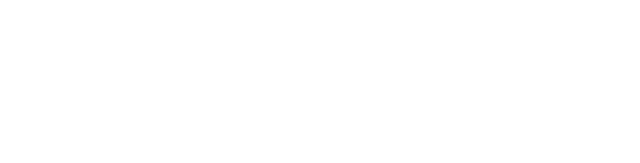
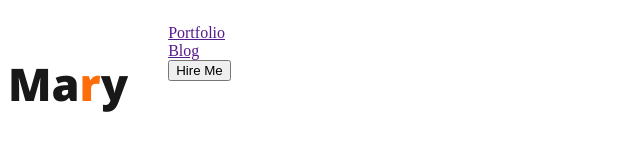
Before and after one commit to shemul345/shemul-s-portfolio, a plain HTML site: page index.html in a window 1280 px wide. Shown: the whole page, without its empty margins (0-640 px from the left). Drawn offline with nearby package versions, Linux system fonts and the light colour scheme.

Commit message:
added nav

```diff
--- a/index.html
+++ b/index.html
@@ -4,8 +4,31 @@
     <meta charset="UTF-8">
     <meta name="viewport" content="width=device-width, initial-scale=1.0">
     <title>Shemul's Portfolio</title>
+    <!-- ===== Google Font ===== -->
+    <link rel="preconnect" href="https://fonts.googleapis.com">
+    <link rel="preconnect" href="https://fonts.gstatic.com" crossorigin>
+    <link href="https://fonts.googleapis.com/css2?family=Open+Sans:ital,wght@0,300..800;1,300..800&display=swap" rel="stylesheet">
+
+    <link rel="stylesheet" href="styles/styles.css">
 </head>
 <body>
+    <header>
+        <nav class="portfolio_nav">
+            <h3 class="nav_title">Ma<span>r</span>y</h3>
+            <ul>
+                <li><a href="">Portfolio</a></li>
+                <li><a href="">Blog</a></li>
+                <li><a href=""><button>Hire Me</button></a></li>
+            </ul>
+        </nav>
+    </header>
 
+    <main>
+
+    </main>
+
+    <footer>
+
+    </footer>
 </body>
 </html>
--- /dev/null
+++ b/styles/styles.css
@@ -0,0 +1,25 @@
+
+
+/*
+
+font-family: "Open Sans", serif;
+
+*/
+
+
+/* nav styles */
+.portfolio_nav{
+    display: flex;
+}
+.portfolio_nav ul li{
+    list-style: none;
+}
+.nav_title{
+    font-family: "Open Sans", serif;
+    font-weight: 800;
+    font-size: 45px;
+    color: #181818;
+}
+.nav_title span{
+    color: #FD6E0A;
+}
```
